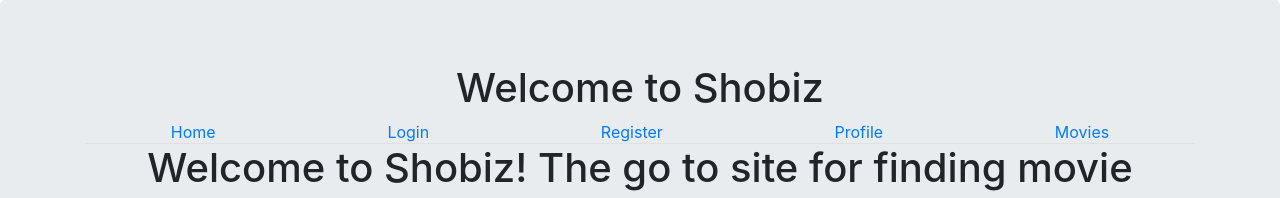
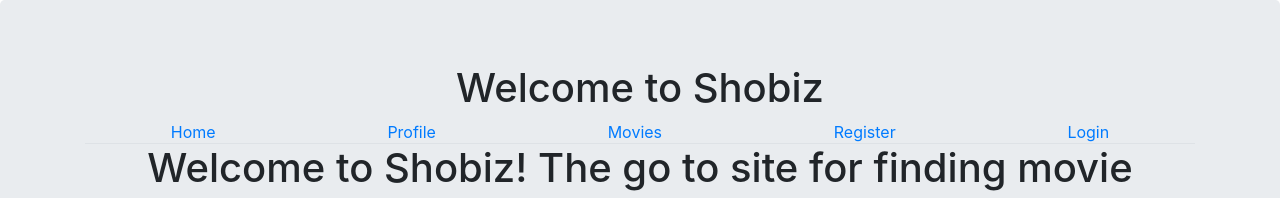
Before and after one commit to ShobhitRatan/shobiz-frontend, a React (Create React App) app in the folder shobiz-frontend/: page / in a window 1280 px wide. Shown: the top 198 px of the page. Built offline with nearby package versions, Linux system fonts and the light colour scheme.

Commit message:
Added Logout Button and Nav Bar Layout

```diff
--- a/shobiz-frontend/src/App.js
+++ b/shobiz-frontend/src/App.js
@@ -86,15 +86,25 @@ class App extends Component {
     }
   }
 
+  logOutHandler = () => {
+    localStorage.removeItem("token")
+    this.props.history.push("/login")
+    this.setState({
+      user: null,
+      token: ''
+    })
+  }
+
   render(){
     return (
       <div className="App">
             <Jumbotron >
               <Container>
                 <h1 className="header">Welcome to Shobiz</h1>
-                <NavBar />
+                <NavBar user={this.state.user} clickHandler={this.logOutHandler}/>
                   <Switch>
                     <Route path="/login" render={this.renderForm} />
+                    <Route path="/logout" render={this.renderForm} />
                     <Route path="/register" render={this.renderForm} />
                     <Route path="/profile" render={this.renderProfile} />
                     <Route path="/movies" render={() => <MoviesContainer user={this.state.user} userId={this.state.user.id}/>} />
--- a/shobiz-frontend/src/components/NavBar.jsx
+++ b/shobiz-frontend/src/components/NavBar.jsx
@@ -1,17 +1,11 @@
 import React from 'react';
 import {NavLink} from 'react-router-dom'
 import Nav from 'react-bootstrap/Nav'
-const NavBar = () => {
+const NavBar = (props) => {
   return(
     <Nav fill variant="tabs" defaultActiveKey="/home">
       <Nav.Item>
         <NavLink to="/">Home</NavLink>
-      </Nav.Item>
-      <Nav.Item>
-        <NavLink to="/login">Login</NavLink>
-      </Nav.Item>
-      <Nav.Item>
-        <NavLink to="/register">Register</NavLink>
       </Nav.Item>
       <Nav.Item>
         <NavLink to="/profile">Profile</NavLink>
@@ -19,6 +13,14 @@ const NavBar = () => {
       <Nav.Item>
         <NavLink to="/movies">Movies</NavLink>
       </Nav.Item>
+      <Nav.Item>
+        <NavLink to="/register">Register</NavLink>
+      </Nav.Item>
+      <Nav.Item>
+        {props.user ? <NavLink to="/logout" onClick={props.clickHandler}>Logout</NavLink>:
+          <NavLink to="/login">Login</NavLink>
+        }
+      </Nav.Item>
     </Nav>
   )
 };
```
